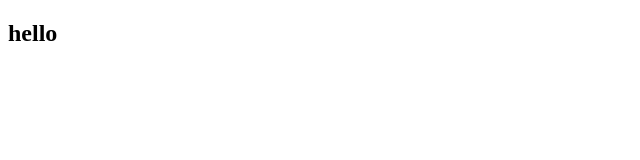
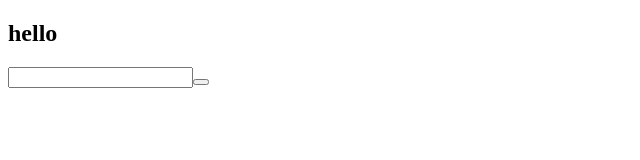
Before and after one commit to veblancer/Reet, a plain HTML site: page Index.html in a window 1280 px wide. Shown: the whole page, without its empty margins (0-640 px from the left). Drawn offline with Linux system fonts and the light colour scheme.

Commit message:
Update Index.html

```diff
--- a/Index.html
+++ b/Index.html
@@ -12,6 +12,8 @@
   </section>
   <section>
     <form>
+    <input id="first name" type="text" ><button href="Greet"></button>
+
 
     </form>
   </section>
```
